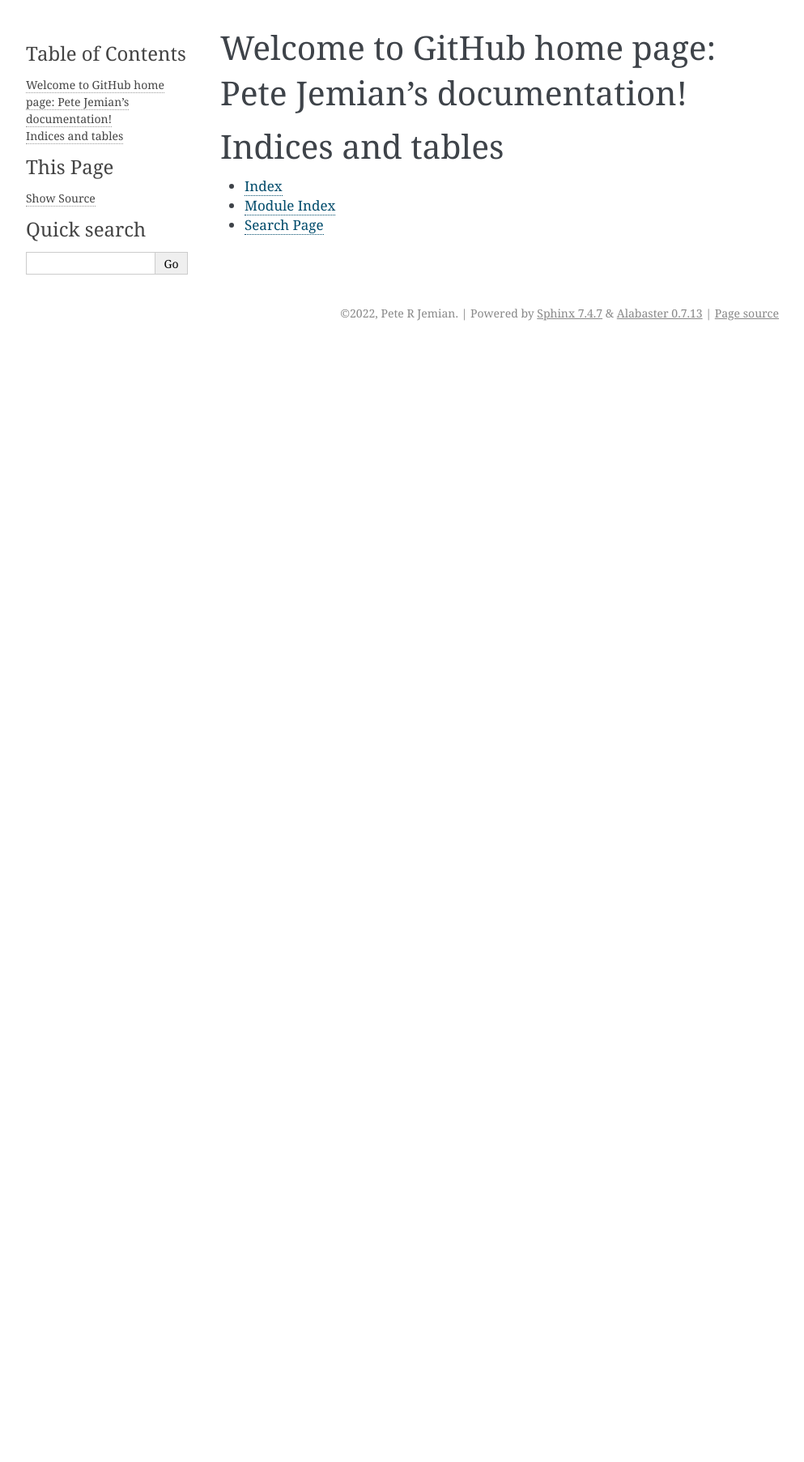
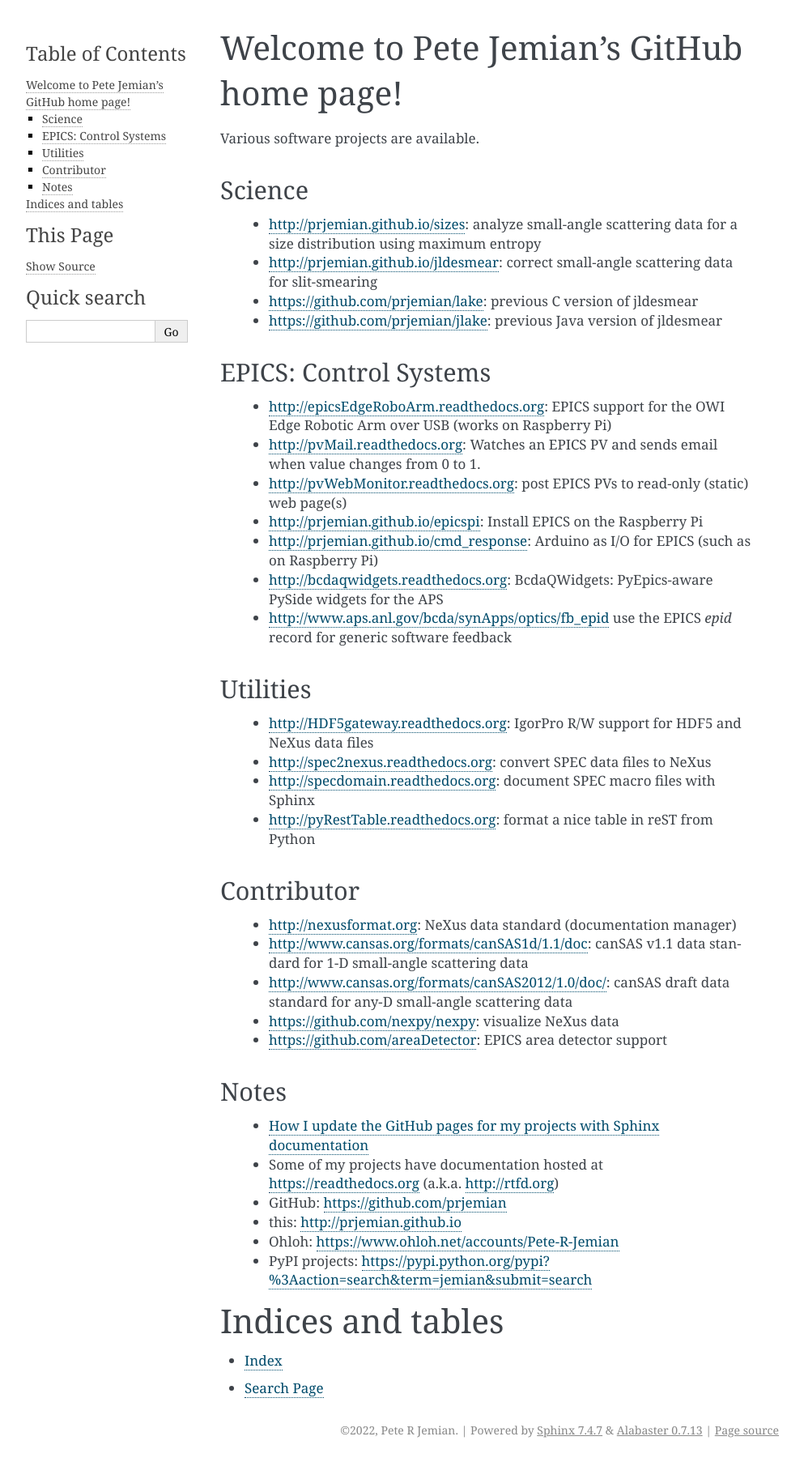
Before and after one commit to prjemian/home, a Sphinx documentation site: the page built from docs/source/index.rst, in a window 1280 px wide. Shown: the whole page at 81% size, without its empty margins (148-1141 px from the left). Built offline with Sphinx 7.4.7, drawn with Linux system fonts in a browser that asks for light colours; before the commit the page ends 900 px from its top, so only the background shows below that.

Commit message:
DOC pull in previous content

```diff
--- /dev/null
+++ b/docs/source/gh-pages.rst
@@ -0,0 +1,174 @@
+
+.. _gh-pages:
+
+How I update the GitHub pages for my projects with Sphinx documentation
+=======================================================================
+
+.. caution: This page was written in 2014.
+
+   The procedure is superceded by a GitHub Actions workflow
+   in the `.github/workflows/` directory of the repository.
+
+:author: Pete R. Jemian
+:url:    http://prjemian.github.io
+:this:   http://prjemian.github.io/gh-pages.html
+
+:see:  https://help.github.com/articles/creating-project-pages-manually
+
+
+Here are the steps I follow (only slight difference from github's):
+
+1. build the Sphinx docs in the project locally
+2. copy the *html* directory contents somewhere else
+3. switch to the *gh-pages* branch
+4. remove all git content
+5. copy contents of that *html* dir back to the branch
+6. commit all the new files
+7. push to github
+8. switch back to the *master* branch
+
+.. tip::  The instructions to publish User & Organization Pages
+   are shorter and simpler. [#]_
+   "Content from the ``master`` branch will be used to build
+   and publish your GitHub Pages site."
+   This means the HTML is published on the ``master`` branch, alongside
+   any source code such as ``.rst``) for the page(s).
+
+   For a Sphinx build, these are the steps I use to publish the user docs page::
+
+     make clean html
+     pushd _build/html/
+     tar cf - . | (cd ../.. && tar xf -)
+     popd
+     git add .
+
+   and then push to the ``origin master``.
+
+   .. [#] `User & Org Pages <https://help.github.com/articles/user-organization-and-project-pages#user--organization-pages>`_
+
+build the Sphinx docs in the project locally
+--------------------------------------------
+for my projects, the docs are in the "docs" subdirectory::
+
+	$ cd docs
+	$ make clean
+
+Before proceeding to build the html pages, it is useful to make a
+modification [#]_ to the Sphinx Makefile so that GitHub
+pages will not try to render the pages using jekyll.  Without this,
+the Sphinx document theme will not be able to make the pages look
+right.  With this modification in place, proceed to build the html
+documentation::
+
+	$ make html
+
+.. [#] add ``.nojekyll`` file to HTML directory root
+   (`example <https://github.com/prjemian/prjemian.github.io/commit/4b2bddc61a6e294ae8df2b094e6966e4b899d8d6>`_)
+
+copy the *html* directory contents somewhere else
+-------------------------------------------------
+
+I use *tar*, it is simple (proceeding from previous point)::
+
+	$ cd build/html
+	$ tar czf /tmp/html.tgz .
+
+switch to the *gh-pages* branch
+-------------------------------
+first, move back to the project's root directory::
+
+    $ cd ../../..
+
+If the project does not have a *gh-pages* branch, it should be created
+with the special command::
+
+    $ git checkout --orphan gh-pages
+	Switched to a new branch 'gh-pages'
+
+You only need to do this once per project.
+Check https://github.com/prjemian/cmd_response [#]_ under branches and
+it will tell you if such a branch exists.  For *cmd_response*, that exists.
+If the *gh-pages* branch exists, just use this command::
+
+	$ git checkout gh-pages
+	Branch gh-pages set up to track remote branch gh-pages from origin.
+
+.. [#] the general pattern for the project URL is:
+   https://github.com/<username>/<projectname>
+
+   The docs will be published to:
+   http://<username>.github.io/<projectname>
+
+remove all git content
+----------------------
+
+Confirm you are on the gh-pages branch if you need the confidence builder::
+
+	$ git branch
+	* gh-pages
+	  master
+
+The "*" confirms the *gh-pages* branch is checked out now.
+
+This next command looks dangerous.  Fear not.
+It just cleans out the project content from
+the documentation branch::
+
+	$ git rm -rf .
+	rm '.buildinfo'
+	rm '.nojekyll'
+	rm '_modules/index.html'
+	...
+
+All that should remain is the *.git* directory.  Don't delete that!
+
+At this point, there may remain some other files and directories that
+were not in git version control.  These need to be deleted directly
+(not with git but with normal delete commands).  Check for them.
+Likely ones include docs, dist, build, perhaps others.  For me::
+
+	$ ls -lAFg
+	total 12
+	drwxr-xr-x 3 mint14 4096 Mar 24 20:30 docs/
+	drwxr-xr-x 8 mint14 4096 Mar 24 20:30 .git/
+	$ /bin/rm -rf docs
+	$ ls -lAFg
+	total 4
+	drwxr-xr-x 8 mint14 4096 Mar 24 20:30 .git/
+
+All that should remain *now* is the *.git* directory.
+
+copy contents of that html dir back to the branch
+-------------------------------------------------
+
+We used tar before to copy our documentation.  We bring it back now::
+
+    $ tar xzf /tmp/html.tgz
+
+commit all the new files
+------------------------
+
+Put all the new documentation into git version control::
+
+	$ git add .
+	$ git commit -a -m "publish the docs"
+
+push to github
+--------------
+
+The changes are not published until you push the changeset back to github::
+
+    $ git push origin gh-pages
+
+and enter credentials as requested.  Your documentation should
+appear at http://prjemian.github.io/cmd_response right away if they
+have already been posted before.  For a brand new project, it might
+take up to 10 minutes.
+
+switch back to the *master* branch
+----------------------------------
+
+Don't forget to switch your working directory back to the *master*
+(or other) branch once you have successfully pushed the docs::
+
+    $ git checkout master
--- a/docs/source/index.rst
+++ b/docs/source/index.rst
@@ -3,18 +3,81 @@
    You can adapt this file completely to your liking, but it should at least
    contain the root `toctree` directive.
 
-Welcome to GitHub home page: Pete Jemian's documentation!
-=========================================================
+   Original: created by sphinx-quickstart on Mon Mar 24 21:27:55 2014.
+
+Welcome to Pete Jemian's GitHub home page!
+==========================================
 
 .. toctree::
    :maxdepth: 2
    :caption: Contents:
 
 
+Various software projects are available.
+
+  .. toctree::
+     :hidden:
+
+     gh-pages
+
+..
+  Indices and tables
+  ==================
+
+  * :ref:`genindex`
+  * :ref:`modindex`
+  * :ref:`search`
+
+
+Science
+--------------------
+
+    * http://prjemian.github.io/sizes: analyze small-angle scattering data for a size distribution using maximum entropy
+    * http://prjemian.github.io/jldesmear: correct small-angle scattering data for slit-smearing
+    * https://github.com/prjemian/lake: previous C version of jldesmear
+    * https://github.com/prjemian/jlake: previous Java version of jldesmear
+
+EPICS: Control Systems
+--------------------
+
+    * http://epicsEdgeRoboArm.readthedocs.org: EPICS support for the OWI Edge Robotic Arm over USB (works on Raspberry Pi)
+    * http://pvMail.readthedocs.org: Watches an EPICS PV and sends email when value changes from 0 to 1.
+    * http://pvWebMonitor.readthedocs.org: post EPICS PVs to read-only (static) web page(s)
+    * http://prjemian.github.io/epicspi: Install EPICS on the Raspberry Pi
+    * http://prjemian.github.io/cmd_response: Arduino as I/O for EPICS (such as on Raspberry Pi)
+    * http://bcdaqwidgets.readthedocs.org: BcdaQWidgets: PyEpics-aware PySide widgets for the APS
+    * http://www.aps.anl.gov/bcda/synApps/optics/fb_epid use the EPICS *epid* record for generic software feedback
+
+Utilities
+--------------------
+
+    * http://HDF5gateway.readthedocs.org: IgorPro R/W support for HDF5 and NeXus data files
+    * http://spec2nexus.readthedocs.org: convert SPEC data files to NeXus
+    * http://specdomain.readthedocs.org: document SPEC macro files with Sphinx
+    * http://pyRestTable.readthedocs.org: format a nice table in reST from Python
+
+Contributor
+--------------------
+
+    * http://nexusformat.org: NeXus data standard (documentation manager)
+    * http://www.cansas.org/formats/canSAS1d/1.1/doc: canSAS v1.1 data standard for 1-D small-angle scattering data
+    * http://www.cansas.org/formats/canSAS2012/1.0/doc/: canSAS draft data standard for any-D small-angle scattering data
+    * https://github.com/nexpy/nexpy: visualize NeXus data
+    * https://github.com/areaDetector: EPICS area detector support
+
+Notes
+--------------------
+
+    * :ref:`gh-pages`
+    * Some of my projects have documentation hosted at https://readthedocs.org (a.k.a. http://rtfd.org)
+    * GitHub: https://github.com/prjemian
+    * this: http://prjemian.github.io
+    * Ohloh: https://www.ohloh.net/accounts/Pete-R-Jemian
+    * PyPI projects: https://pypi.python.org/pypi?%3Aaction=search&term=jemian&submit=search
 
 Indices and tables
 ==================
 
 * :ref:`genindex`
-* :ref:`modindex`
+.. * :ref:`modindex`
 * :ref:`search`
```
Also changed, not shown: README.md (+4 -1 lines).
